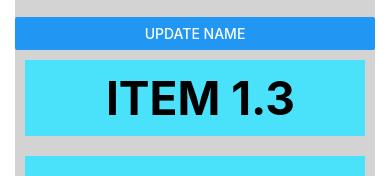
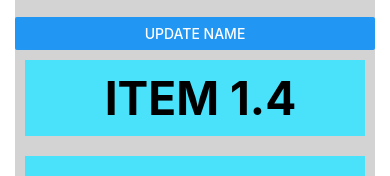
Before and after one commit to stephanduval/BluetoothVoltageMeterReactNative, a React Native app: screen / in a window 390 px wide. Shown: the part 280-456 px from the top of the page. Built offline with nearby package versions, Linux system fonts and the light colour scheme.

Commit message:
Added a refresh function to the scrollview

```diff
--- a/App.js
+++ b/App.js
@@ -15,6 +15,7 @@ import {
   Pressable,
   Alert,
   ScrollView,
+  RefreshControl,
 } from 'react-native';
 
 const App = () => {
@@ -24,8 +25,16 @@ const App = () => {
     Alert.alert(name);
   };
 
+  const [Refreshing, setRefreshing] = useState(false);
+
+  const onRefresh = () => {
+    setRefreshing(true);
+    setItems([...Items, {key:69, item: 'Item 69'}]);
+    setRefreshing(false);
+  }
+
   const [Items, setItems] = useState([
-    {key: 1, item: 'Item 1.3'},
+    {key: 1, item: 'Item 1.4'},
     {key: 2, item: 'Item 2.2'},
     {key: 3, item: 'Item 3'},
     {key: 4, item: 'Item 4'},
@@ -54,7 +63,17 @@ const App = () => {
 
         <Button title="Update Name" onPress={() => updateName('Bill')} />
 
-        <ScrollView>
+        <ScrollView
+             refreshControl={
+              <RefreshControl
+                refreshing={Refreshing}
+                onRefresh={onRefresh}
+                colors={['#ff00ff']}
+              />
+            }
+            >
+
+
           {Items.map(objectItem => {
             return (
               <View style={styles.item}>
```
